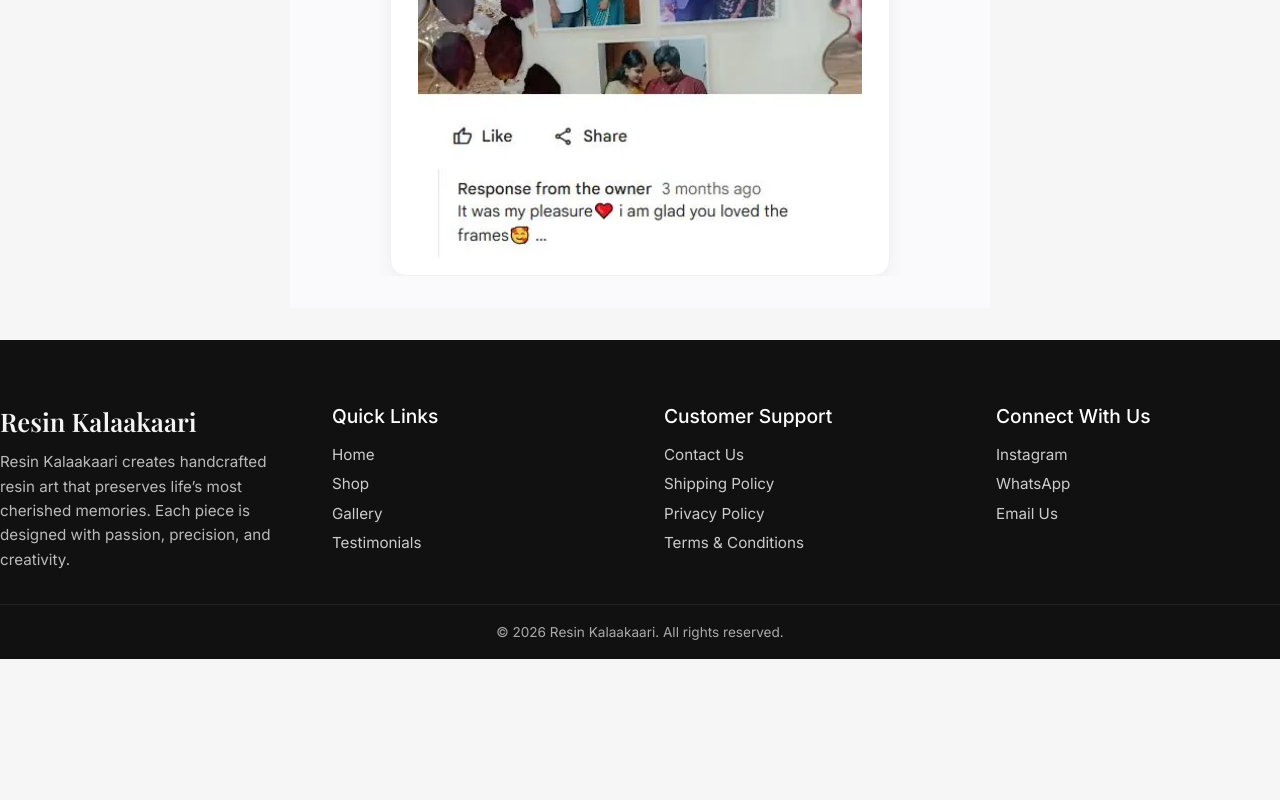
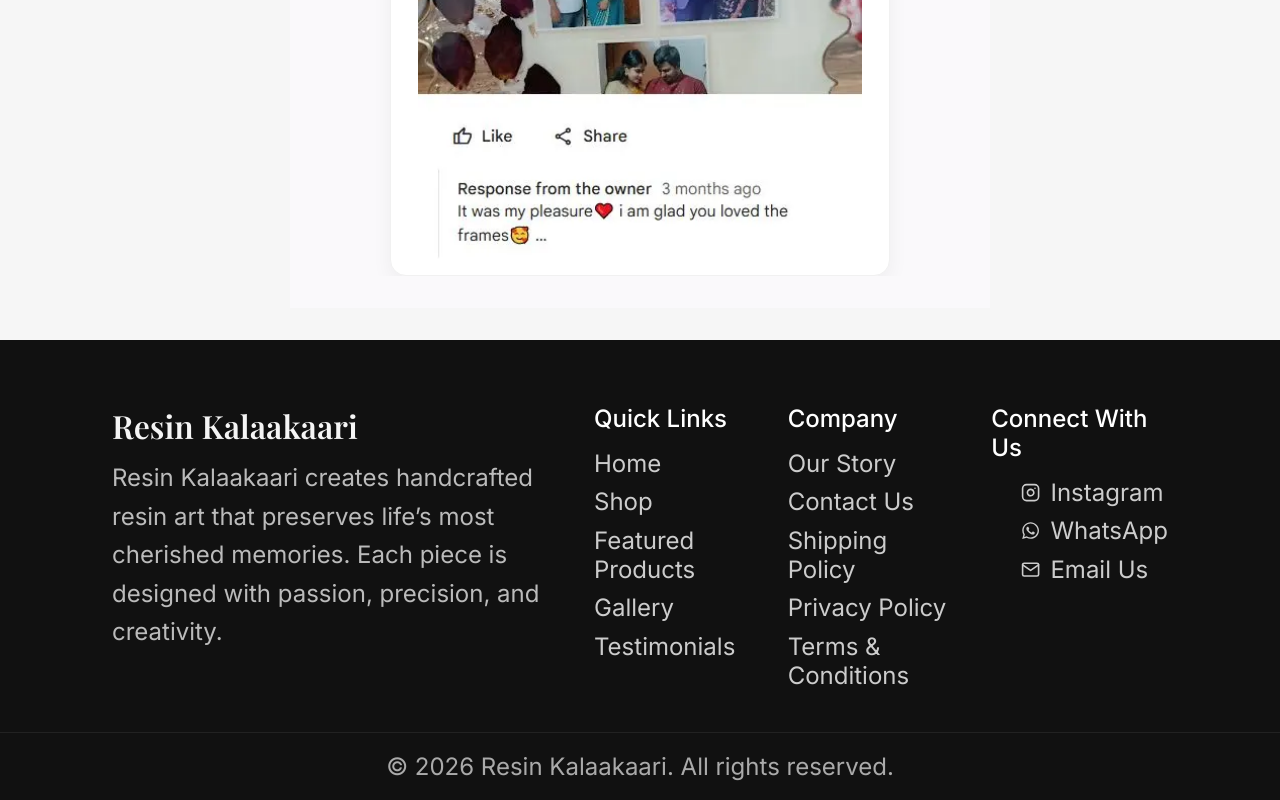
Before and after one commit to JatinSatare24/ResinKalaakaari, a Next.js app: page / in a window 1280 px wide. Shown: the part 1618-2418 px from the top of the page. Before the commit the page ends 2277 px from the top, so only its background shows below. Built offline with nearby package versions, Linux system fonts and the light colour scheme; no server answers; the database is empty; a web font is replaced by a local one.

Commit message:
update comments, A11y, style & type of Footer component

```diff
--- a/src/components/Footer/Footer.jsx
+++ /dev/null
@@ -1,75 +0,0 @@
-import Link from "next/link";
-import styles from "./Footer.module.css";
-
-export default function Footer() {
-    const currentYear = new Date().getFullYear();
-
-    return (
-        <footer className={styles.footer}>
-            <div className={styles.container}>
-
-                {/* Brand Section */}
-                <div className={styles.section}>
-                    <h2 className={styles.logo}>Resin Kalaakaari</h2>
-                    <p className={styles.description}>
-                        Resin Kalaakaari creates handcrafted resin art that preserves life’s
-                        most cherished memories. Each piece is designed with passion,
-                        precision, and creativity.
-                    </p>
-                </div>
-
-                {/* Quick Links */}
-                <div className={styles.section}>
-                    <h3 className={styles.heading}>Quick Links</h3>
-                    <ul>
-                        <li><Link href="/">Home</Link></li>
-                        <li><Link href="/products">Shop</Link></li>
-                        <li><Link href="/#gallery">Gallery</Link></li>
-                        <li><Link href="/#testimonials">Testimonials</Link></li>
-                    </ul>
-                </div>
-
-                {/* Customer Support */}
-                <div className={styles.section}>
-                    <h3 className={styles.heading}>Customer Support</h3>
-                    <ul>
-                        <li><Link href="/contact">Contact Us</Link></li>
-                        <li><Link href="#">Shipping Policy</Link></li>
-                        <li><Link href="#">Privacy Policy</Link></li>
-                        <li><Link href="#">Terms & Conditions</Link></li>
-                    </ul>
-                </div>
-
-                {/* Social Links */}
-                <div className={styles.section}>
-                    <h3 className={styles.heading}>Connect With Us</h3>
-                    <ul className={styles.social}>
-                        <li>
-                            <a href="https://instagram.com" target="_blank" rel="noopener noreferrer">
-                                Instagram
-                            </a>
-                        </li>
-                        <li>
-                            <a href="https://wa.me/919999999999" target="_blank" rel="noopener noreferrer">
-                                WhatsApp
-                            </a>
-                        </li>
-                        <li>
-                            <a href="mailto:hello@resinkalaakaari.com">
-                                Email Us
-                            </a>
-                        </li>
-                    </ul>
-                </div>
-
-            </div>
-
-            {/* Bottom Bar */}
-            <div className={styles.bottom}>
-                <p>
-                    © {currentYear} Resin Kalaakaari. All rights reserved.
-                </p>
-            </div>
-        </footer>
-    );
-}
--- a/src/components/Footer/Footer.module.css
+++ b/src/components/Footer/Footer.module.css
@@ -1,6 +1,8 @@
-/* ===============================
-   FOOTER - MOBILE FIRST
-================================= */
+/* =========================================
+   FOOTER COMPONENT STYLES
+========================================= */
+
+/* --- MOBILE FIRST: BASE LAYOUT --- */
 .footer {
     background-color: #111111;
     color: #f5f5f5;
@@ -8,7 +10,7 @@
 }
 
 .container {
-  max-width: 1200px;
+    /* max-width: 1200px; */
     margin: auto;
     padding: 0 1.5rem;
     display: grid;
@@ -16,7 +18,7 @@
     gap: 2rem;
 }
 
-/* Sections */
+/* --- SECTIONS & LISTS --- */
 .section ul {
     list-style: none;
     padding: 0;
@@ -37,7 +39,7 @@
     color: #ffffff;
 }
 
-/* Branding */
+/* --- BRANDING & TYPOGRAPHY --- */
 .logo {
     font-family: var(--font-playfair);
     font-size: 1.4rem;
@@ -51,7 +53,6 @@
     color: #bbbbbb;
 }
 
-/* Headings */
 .heading {
     font-size: 1.1rem;
     margin-bottom: 1rem;
@@ -59,12 +60,48 @@
     color: #ffffff;
 }
 
-/* Social Links */
-.social li {
-  margin-bottom: 0.6rem;
+/* --- SOCIAL LINKS --- */
+.social {
+    list-style: none;
+    padding: 0;
 }
 
-/* Bottom Bar */
+.social li {
+    margin-bottom: 12px;
+}
+
+.socialLink {
+    display: flex;
+    align-items: center;
+    gap: 10px;
+    /* Space between icon and text */
+    text-decoration: none;
+    color: #a0a0a0;
+    /* Subtle grey to start */
+    font-size: 0.95rem;
+    transition: all 0.3s ease;
+}
+
+.icon {
+    font-size: 1.2rem;
+    /* Slightly larger icon */
+    transition: transform 0.3s ease;
+}
+
+/* Hover Effect: The "Premium" touch */
+.socialLink:hover {
+    color: #ffffff;
+    /* Brighter on hover */
+}
+
+.socialLink:hover .icon {
+    transform: translateY(-2px);
+    /* Icon pops up slightly */
+    color: #fce4ec;
+    /* Optional: brand pink tint on hover */
+}
+
+/* --- BOTTOM BAR --- */
 .bottom {
     text-align: center;
     padding: 1.2rem 0;
@@ -75,7 +112,7 @@
 }
 
 /* ===============================
-   TABLET (≥ 768px)
+   RESPONSIVE: TABLET (≥ 768px)
 ================================= */
 @media (min-width: 768px) {
     .footer {
@@ -102,7 +139,7 @@
 }
 
 /* ===============================
-   DESKTOP (≥ 1024px)
+   RESPONSIVE: DESKTOP (≥ 1024px)
 ================================= */
 @media (min-width: 1024px) {
     .footer {
@@ -133,12 +170,48 @@
 }
 
 /* ===============================
-   LARGE SCREENS (≥ 1280px)
+   RESPONSIVE: LARGE SCREENS (≥ 1280px)
 ================================= */
 @media (min-width: 1280px) {
+    .footer {
+        padding-top: 4rem;
+    }
+
     .container {
-    max-width: 1280px;
-    margin: 0 auto;
-    padding: 0;
+        /* grid-template-columns: repeat(4, 1fr); */
+        display: flex;
+        justify-content: space-around;
+        gap: 2rem;
+        padding: 0 3rem;
+        width: 90%;
+    }
+
+    .logo {
+        font-size: 2rem;
+    }
+
+    .heading {
+        font-size: 1.5rem;
+    }
+
+    .description {
+        font-size: 1.5rem;
+        width: 450px;
+    }
+
+    .section {
+        height: 90%;
+    }
+
+    .section a {
+        font-size: 1.5rem;
+    }
+
+    .socialLink {
+        padding-left: 30px;
+    }
+
+    .bottom {
+        font-size: 1.5rem;
     }
 }
--- /dev/null
+++ b/src/components/Footer/Footer.tsx
@@ -0,0 +1,108 @@
+// --- IMPORTS ---
+import React from 'react';
+import Link from "next/link";
+import { FiInstagram, FiMail } from 'react-icons/fi';
+import { FaWhatsapp } from 'react-icons/fa';
+import styles from "@/components/Footer/Footer.module.css";
+
+// --- INTERFACES ---
+export interface FooterProps {
+    /** Interface established for future scalability
+     * (e.g., dynamic copyright text or dynamic link arrays) */
+}
+
+// --- COMPONENT ---
+const Footer: React.FC<FooterProps> = () => {
+    // --- STATE & UTILS ---
+    const currentYear = new Date().getFullYear();
+
+    // --- RENDER ---
+    return (
+        <footer className={styles.footer} aria-label="Site Footer">
+            <div className={styles.container}>
+
+                {/* --- BRAND SECTION --- */}
+                <section className={styles.section} aria-labelledby="footer-brand-name">
+                    <h2 id="footer-brand-name" className={styles.logo}>Resin Kalaakaari</h2>
+                    <p className={styles.description}>
+                        Resin Kalaakaari creates handcrafted resin art that preserves life’s
+                        most cherished memories. Each piece is designed with passion,
+                        precision, and creativity.
+                    </p>
+                </section>
+
+                {/* --- QUICK LINKS SECTION --- */}
+                <section className={styles.section} aria-labelledby="footer-quick-links">
+                    <h3 id="footer-quick-links" className={styles.heading}>Quick Links</h3>
+                    <ul role="list">
+                        <li><Link href="/">Home</Link></li>
+                        <li><Link href="/products">Shop</Link></li>
+                        <li><Link href="/#featuredProducts">Featured Products</Link></li>
+                        <li><Link href="/#gallery">Gallery</Link></li>
+                        <li><Link href="/#testimonials">Testimonials</Link></li>
+                    </ul>
+                </section>
+
+                {/* --- COMPANY / SUPPORT SECTION --- */}
+                <section className={styles.section} aria-labelledby="footer-company-links">
+                    <h3 id="footer-company-links" className={styles.heading}>Company</h3>
+                    <ul role="list">
+                        <li><Link href="/about-us">Our Story</Link></li>
+                        <li><Link href="/contact-us">Contact Us</Link></li>
+                        <li><Link href="/shipping-policy">Shipping Policy</Link></li>
+                        <li><Link href="/privacy-policy">Privacy Policy</Link></li>
+                        <li><Link href="/terms-and-conditions">Terms & Conditions</Link></li>
+                    </ul>
+                </section>
+
+                {/* --- SOCIAL LINKS SECTION --- */}
+                <section className={styles.section} aria-labelledby="footer-social-links">
+                    <h3 id="footer-social-links" className={styles.heading}>Connect With Us</h3>
+                    <ul className={styles.social} role="list">
+                        <li className={styles.socialLinks}>
+                            <a
+                                href="https://www.instagram.com/resin_kalaakaari?igsh=bGdsNmtua2g4d3h0"
+                                target="_blank"
+                                rel="noopener noreferrer"
+                                className={styles.socialLink}
+                                aria-label="Visit our Instagram profile"
+                            >
+                                <FiInstagram className={styles.icon} aria-hidden="true" /> Instagram
+                            </a>
+                        </li>
+                        <li className={styles.socialLinks}>
+                            <a
+                                href="https://wa.me/919022223759"
+                                target="_blank"
+                                rel="noopener noreferrer"
+                                className={styles.socialLink}
+                                aria-label="Chat with us on WhatsApp"
+                            >
+                                <FaWhatsapp className={styles.icon} aria-hidden="true" /> WhatsApp
+                            </a>
+                        </li>
+                        <li className={styles.socialLinks}>
+                            <a
+                                href="mailto:resin.kalaakaari@gmail.com"
+                                className={styles.socialLink}
+                                aria-label="Send us an email"
+                            >
+                                <FiMail className={styles.icon} aria-hidden="true" /> Email Us
+                            </a>
+                        </li>
+                    </ul>
+                </section>
+
+            </div>
+
+            {/* --- BOTTOM BAR --- */}
+            <div className={styles.bottom}>
+                <p>
+                    © {currentYear} Resin Kalaakaari. All rights reserved.
+                </p>
+            </div>
+        </footer>
+    );
+}
+
+export default Footer;
```
Lines whose indentation alone changed are shown as unchanged.
